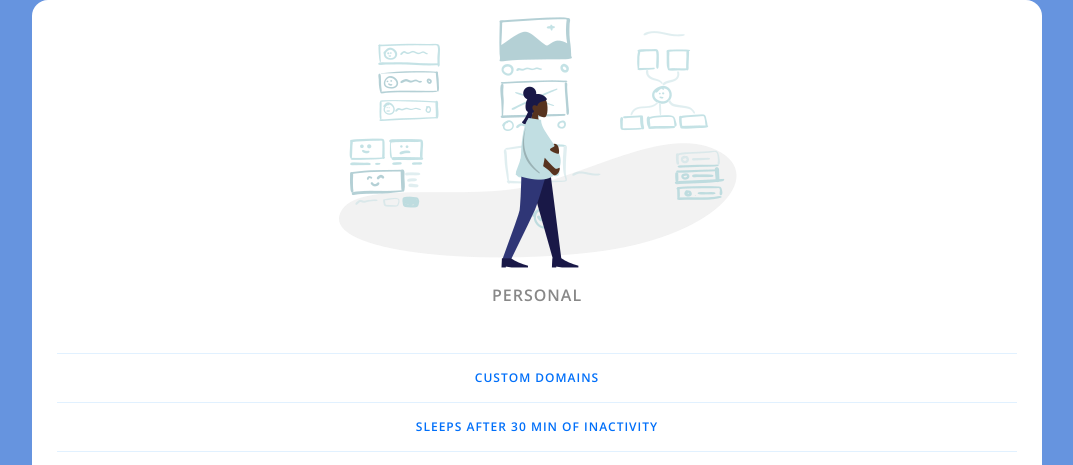
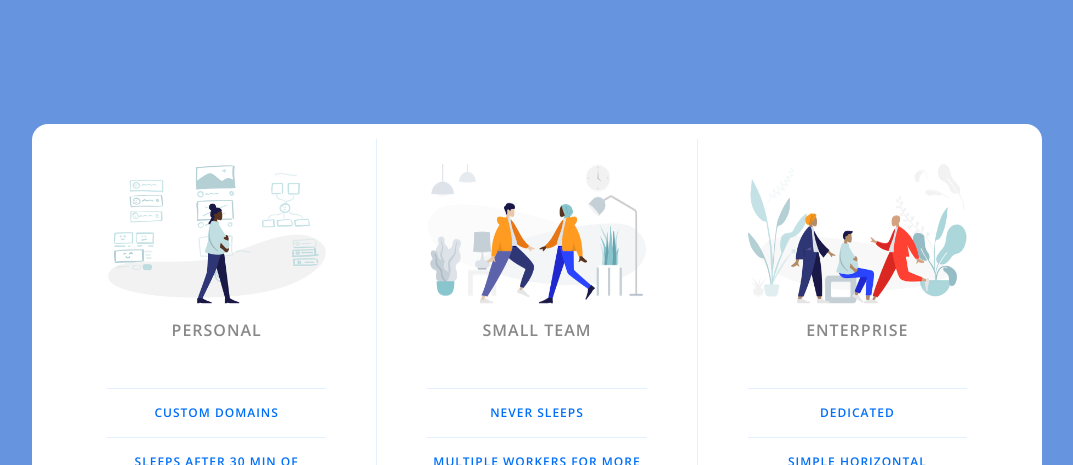
Before and after one commit to katean004/pricing-panel, a plain HTML site: page index.html in a window 1280 px wide. Shown: the top 465 px of the page, without its empty margins (103-1176 px from the left). Drawn offline with nearby package versions, Linux system fonts and the light colour scheme.

Commit message:
finished responsive design

```diff
--- a/app.css
+++ b/app.css
@@ -94,8 +94,8 @@ html {
 }
 
 .pricing-features {
-    margin: 50px 0 25px;
     color: #016ff9;
+    margin: 50px 0 2px;
 }
 
 .pricing-features-item {
@@ -107,9 +107,9 @@ html {
     border-top: 1px solid #e1f1ff;
 }
 
-.pricing-features-item:last-child {
+/* .pricing-features-item:last-child {
     border-bottom: 1px solid #e1f1ff;
-}
+} */
 
 .pricing-price {
     color: #016ff9;
@@ -142,3 +142,18 @@ html {
     background-color: #269aff;
     color: white;
 }
+
+/* responsive styling for computer screen sizes */
+@media (min-width: 900px){
+    .panel {
+        flex-direction: row;
+    }
+    .pricing-plan {
+        border-bottom: none;
+        border-right: 1px solid #e1f1ff;
+        padding: 25px 50px;
+    }
+    .pricing-plan:last-child {
+        border-right: none;
+    }
+}
--- a/index.html
+++ b/index.html
@@ -9,7 +9,7 @@
     <link rel="stylesheet" href="app.css">
 </head>
 <body>
-    <div class="panel pricing-table">
+    <div class="panel">
     <div class="pricing-plan">
         <img src="/icons/icon1.png" alt="one person" class="pricing-img">
         <h2 class="pricing-header">Personal</h2>
```
